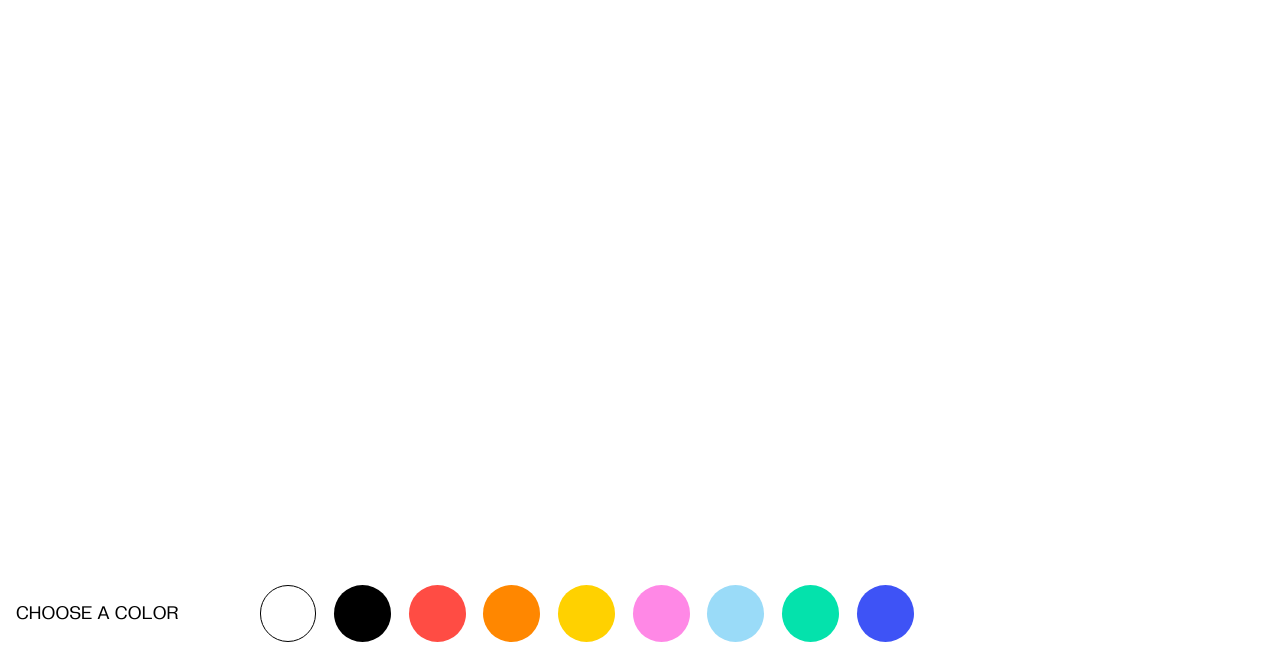
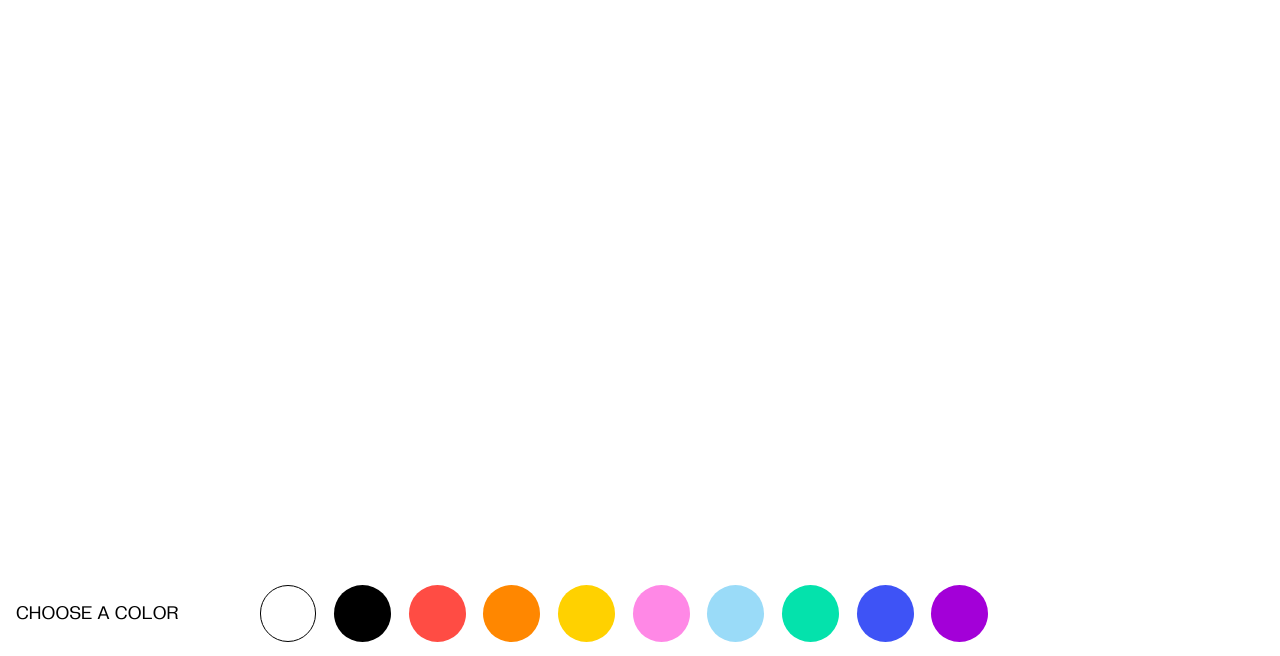
Before and after one commit to razdvapoka/biennale-flags, a website: page public/index.html in a window 1280 px wide. Shown: the part 144-800 px from the top of the page. Drawn offline with Linux system fonts and the light colour scheme; no server answers.

Commit message:
:pencil2: Fix typo

```diff
--- a/public/stylesheets/style.styl
+++ b/public/stylesheets/style.styl
@@ -168,7 +168,7 @@ h1
 .color.blue
   background-color: #3E53F6
 
-.color.deepblue
+.color.purple
   background-color: #A300D8
 
 .color > input
```
Also changed, not shown: public/stylesheets/style.css.
